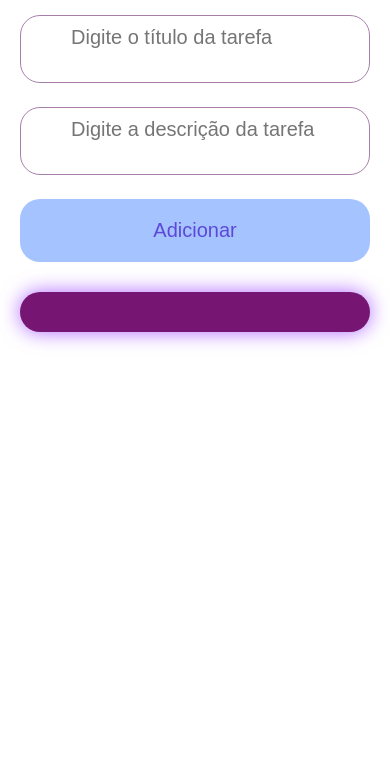
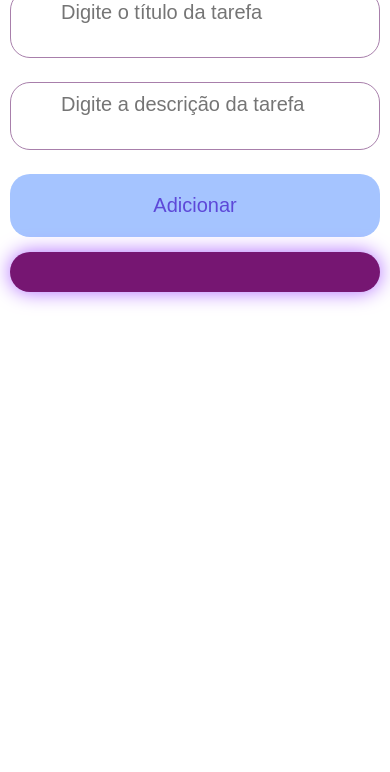
Before and after one commit to jpqueiroz28/iTask-Manager, a plain HTML site: page index.html in a window 390 px wide. Shown: the part 72-844 px from the top of the page. Drawn offline with Linux system fonts and the light colour scheme.

Commit message:
feat: adicionando responsividade

```diff
--- a/style.css
+++ b/style.css
@@ -113,3 +113,9 @@
     cursor: pointer;
     accent-color: white;
 }
+@media (max-width: 600px) {
+    .container {
+        padding: 10px;
+        gap: 15px;
+    }
+}
```
